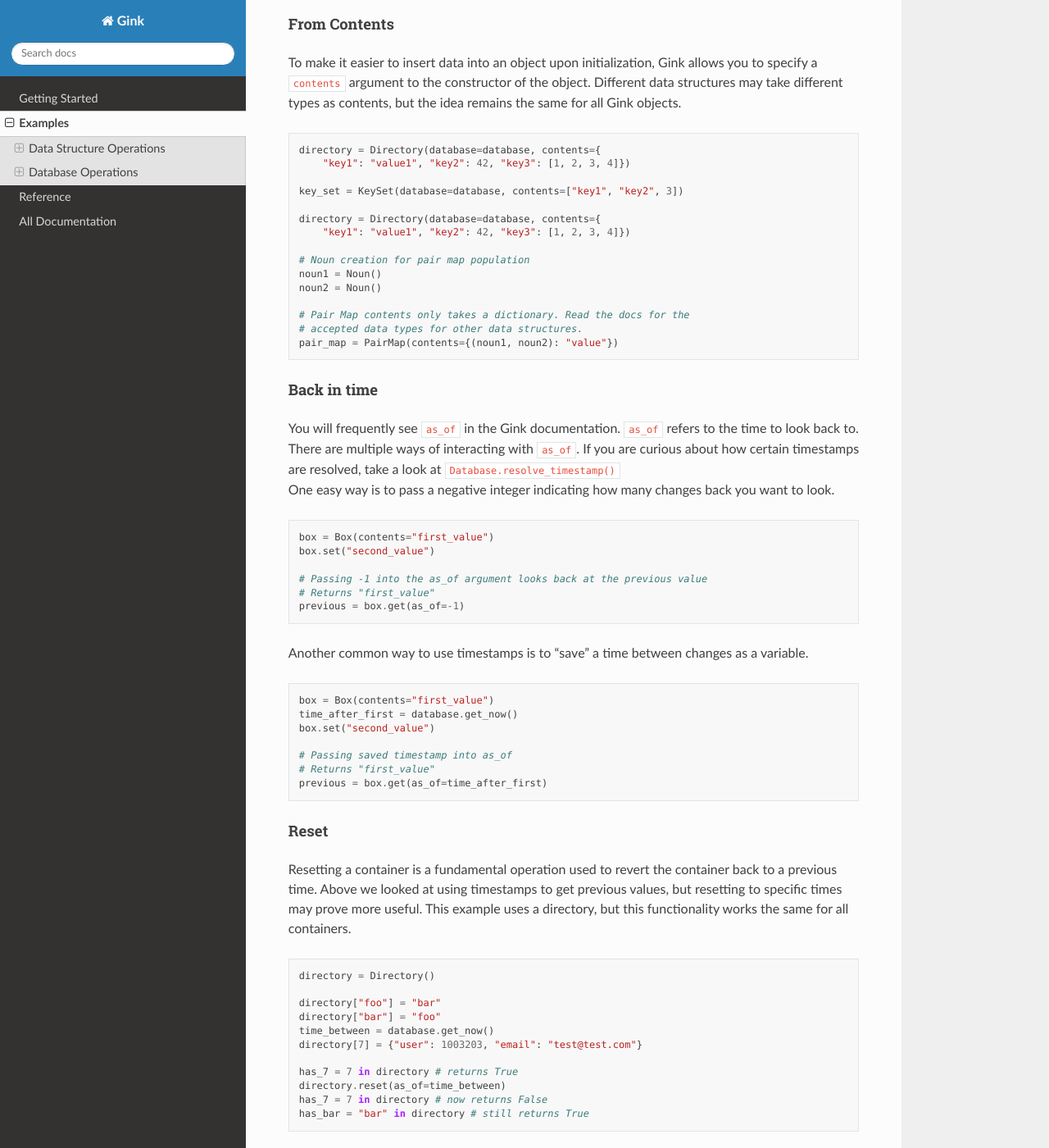
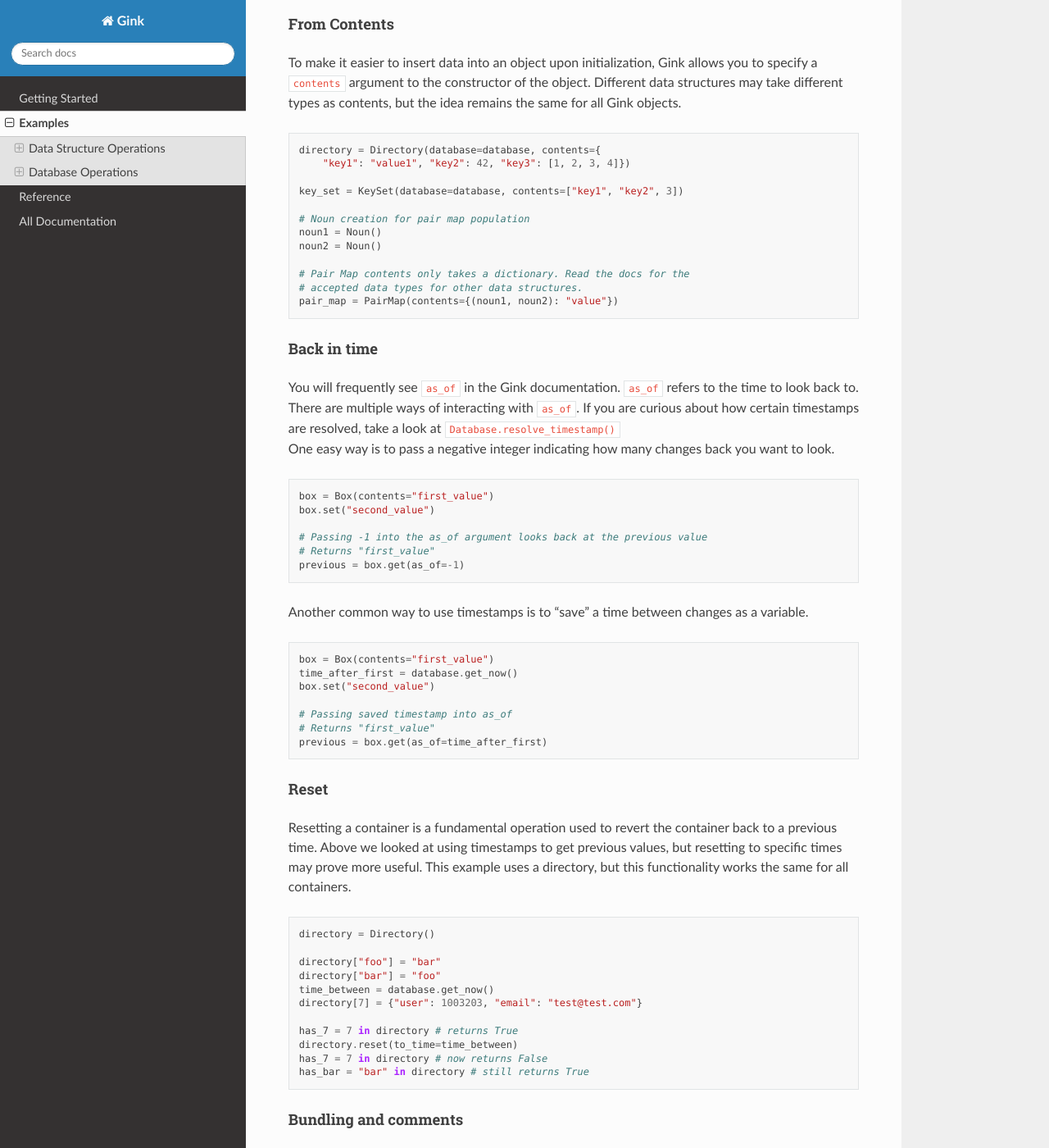
Before and after one commit to x5e/gink, a Sphinx documentation site: the page built from python/docs/examples.md, in a window 1280 px wide and 1400 px high, scrolled down 5617 px. Shown: the whole window at 82% size. Built offline with Sphinx 7.4.7 and the Read the Docs theme 2.0.0, drawn with Linux system fonts in a browser that asks for light colours; some of the changed text lies outside the part shown.

Commit message:
last couple changes to docs

````diff
--- a/python/docs/examples.md
+++ b/python/docs/examples.md
@@ -255,9 +255,6 @@ directory = Directory(database=database, contents={
 
 key_set = KeySet(database=database, contents=["key1", "key2", 3])
 
-directory = Directory(database=database, contents={
-    "key1": "value1", "key2": 42, "key3": [1, 2, 3, 4]})
-
 # Noun creation for pair map population
 noun1 = Noun()
 noun2 = Noun()
@@ -299,7 +296,7 @@ time_between = database.get_now()
 directory[7] = {"user": 1003203, "email": "test@test.com"}
 
 has_7 = 7 in directory # returns True
-directory.reset(as_of=time_between)
+directory.reset(to_time=time_between)
 has_7 = 7 in directory # now returns False
 has_bar = "bar" in directory # still returns True
 ```
@@ -401,9 +398,9 @@ database.reset()
 # since the database is now empty.
 size = len(root)
 
-# as_of=-1 reverts the database to the
+# to_time=-1 reverts the database to the
 # previous change
-database.reset(as_of=-1)
+database.reset(to_time=-1)
 
 # This will now have a len of 1,
 # and one element of "value1"
````
Also changed, not shown: other parts of python/docs/examples.md (+1 -1 lines), 1 other file.
